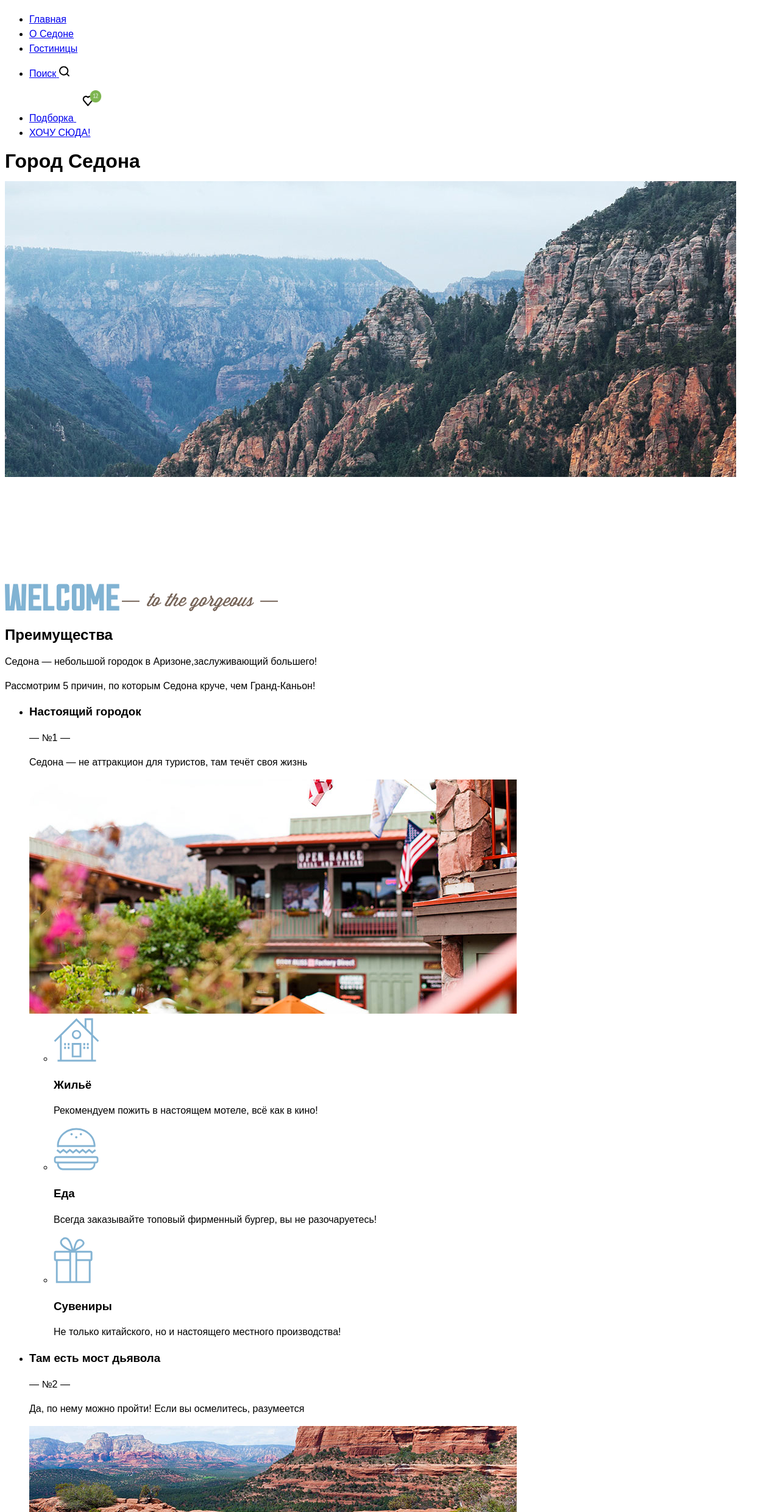
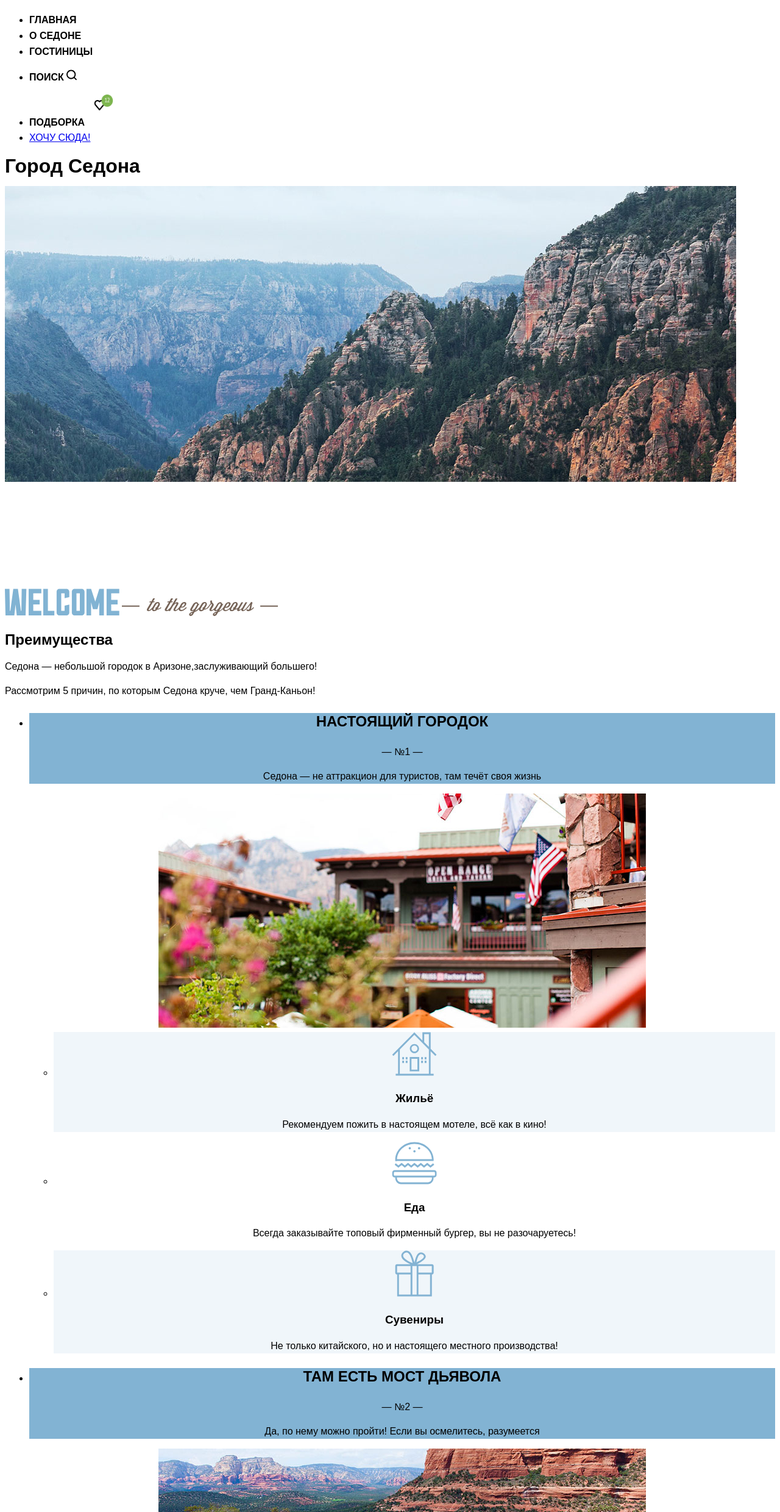
Before and after one commit to htmlacademy-htmlcss/2112783-sedona-34, a plain HTML site: page index.html in a window 1280 px wide. Shown: the part 81-2560 px from the top of the page at 61% size. Drawn offline with Linux system fonts and the light colour scheme; a web font is replaced by a local one.

Commit message:
Добавляет фон бля блока "Преимущества"

```diff
--- a/index.html
+++ b/index.html
@@ -57,50 +57,72 @@
 
         <ul class="advantages-list">
           <li class="advantages-item">
+            <div class="index-columns">
              <h3 class="advantages-title">Настоящий городок</h3>
              <p class="advantages-numbering">— №1 —</p>
              <p class="advantages-description">Седона — не аттракцион для туристов, там течёт своя жизнь</p>
+            </div>
             <img class="main-image" src="images/city-Sedona.jpg" alt="Вид на город" Width="800" Height="384">
                <ul class="advantages-list-guide">
+
+                <div class="index-columns-list">
                  <li class="advantages-item-guide">
                   <img class="image-house" src="images/housing.svg" alt="жилье" Width="74.7" Height="72">
                   <h3 class="advantages-title-guide">Жильё</h3>
                   <p class="advantages-description-guide">Рекомендуем пожить в настоящем мотеле, всё как в кино!</p>
                  </li>
+                </div>
+
+                <div class="index-columns-food">
                  <li class="advantages-item-guide">
                   <img class="image-burger" src="images/food.svg" alt="еда" Width="73.81" Height="70">
                   <h3 class="advantages-title-guide">Еда</h3>
                   <p class="advantages-description-guide">Всегда заказывайте топовый фирменный бургер, вы не разочаруетесь!</p>
                  </li>
+                </div>
+
+                <div class="index-columns-list">
                  <li class="advantages-item-guide">
                   <img class="image-present" src="images/souvenirs.svg" alt="сувениры" Width="64" Height="75.95">
                   <h3 class="advantages-title-guide">Сувениры</h3>
                   <p class="advantages-description-guide">Не только китайского, но и настоящего местного производства!</p>
                  </li>
+                </div>
                </ul>
           </li>
 
           <li class="advantages-item">
+            <div class="index-columns">
              <h3 class="advantages-title">Там есть мост дьявола</h3>
              <p class="advantages-numbering">— №2 —</p>
              <p class="advantages-description">Да, по нему можно пройти! Если вы осмелитесь, разумеется</p>
+            </div>
             <img class="main-image" src="images/devil's-bridge.jpg" alt="Мост Дьявола" Width="800" Height="384">
           </li>
+
+          <div class="index-columns-list">
            <li class="advantages-item">
             <h3 class="advantages-title">Небольшая площадь</h3>
             <p class="advantages-numbering">— №3 —</p>
             <p class="advantages-description">Все достопримечательности находятся очень близко</p>
            </li>
+          </div>
+
+          <div class="index-columns-road">
            <li class="advantages-item">
             <h3 class="advantages-title">Красивая дорога</h3>
             <p class="advantages-numbering">— №4 —</p>
             <p class="advantages-description">Ехать в Седону из Лас-Вегаса совсем не скучно!</p>
            </li>
+          </div>
+
+          <div class="index-columns-list">
            <li class="advantages-item">
             <h3 class="advantages-title">Мало туристов</h3>
             <p class="advantages-numbering">— №5 —</p>
             <p class="advantages-description">Большинство едет в Гранд Каньон и толпится там</p>
            </li>
+          </div>
         </ul>
        </section>
 
--- a/styles/styles.css
+++ b/styles/styles.css
@@ -42,4 +42,81 @@
     font-family: "PT Sans", sans-serif;
     font-size: 16px;
     line-height: 24px;
+    color: #000000;
+    background-color: #FFFFFF;
   }
+
+  .page-header {
+    color: #000000;
+    background-color: #FFFFFF;
+  }
+
+  .navigation-link {
+    font-family: "PT Sans", sans-serif;
+    line-height: 26px;
+    font-weight: 700;
+    text-align: center;
+    color: #000000;
+    background-color: #ffffff;
+    text-decoration: none;
+    text-transform: uppercase;
+  }
+
+  .main-index {
+    color: #000000;
+    background-color: #ffffff;
+
+  }
+
+  .advantages-list {
+    text-align: center;
+  }
+
+  .advantages-title {
+    font-family: "PT Sans", sans-serif;
+    font-size: 24px;
+    line-height: 28px;
+    text-transform: uppercase;
+  }
+
+  .index-columns {
+    color: ffffff;
+    background-color: #82B3D3;
+  }
+
+  .index-columns-list {
+    color: #000000;
+    background-color: rgba(131, 179, 211, 0.12);
+  }
+
+  .index-columns-food {
+    color: #000000;
+    background-color: #FFFFFF;
+  }
+
+  .index-columns-road {
+    color: #000000;
+    background-color: rgba(131, 179, 211, 0.2);
+  }
+
+  .services {
+    text-transform: uppercase;
+  }
+
+  /* Title */
+  .services-title {
+    font-size: 32px;
+    line-height: 35px;
+    font-weight: 700;
+  }
+
+  /* Price */
+  .services-list {
+    font-size: 20px;
+    line-height: 28px;
+    font-weight: 700;
+  }
+
+  .services-price {
+    color: #af7842;
+  }
```
Lines whose indentation alone changed are shown as unchanged.
